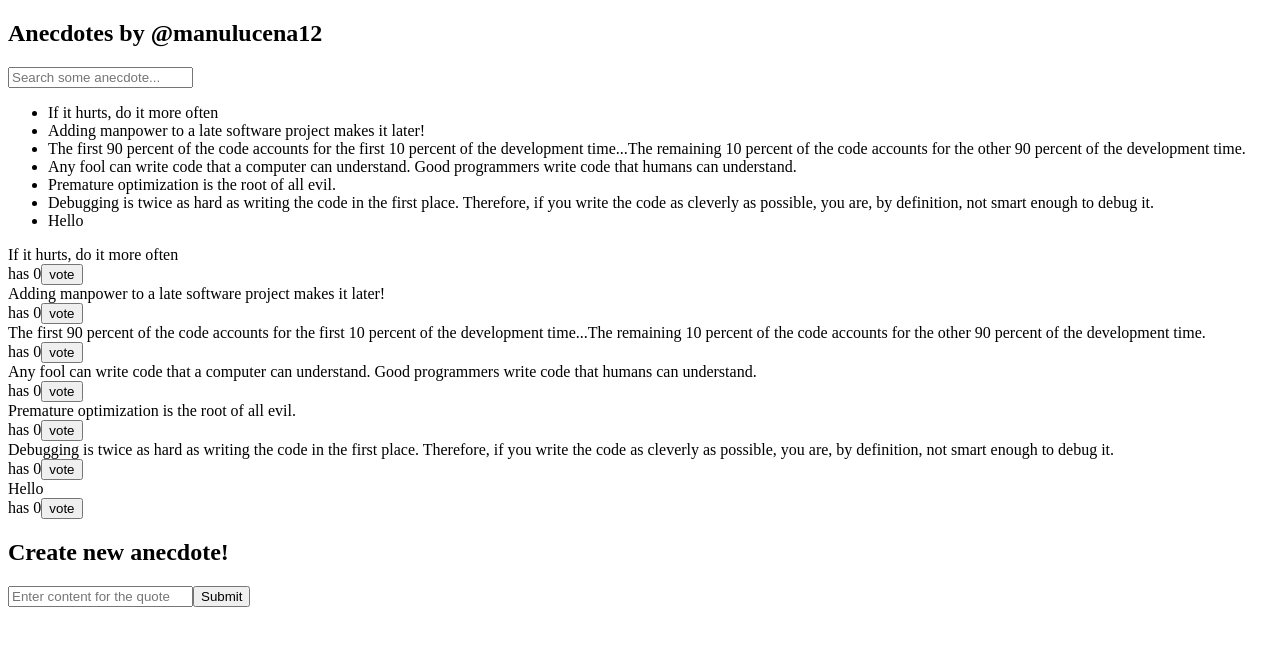
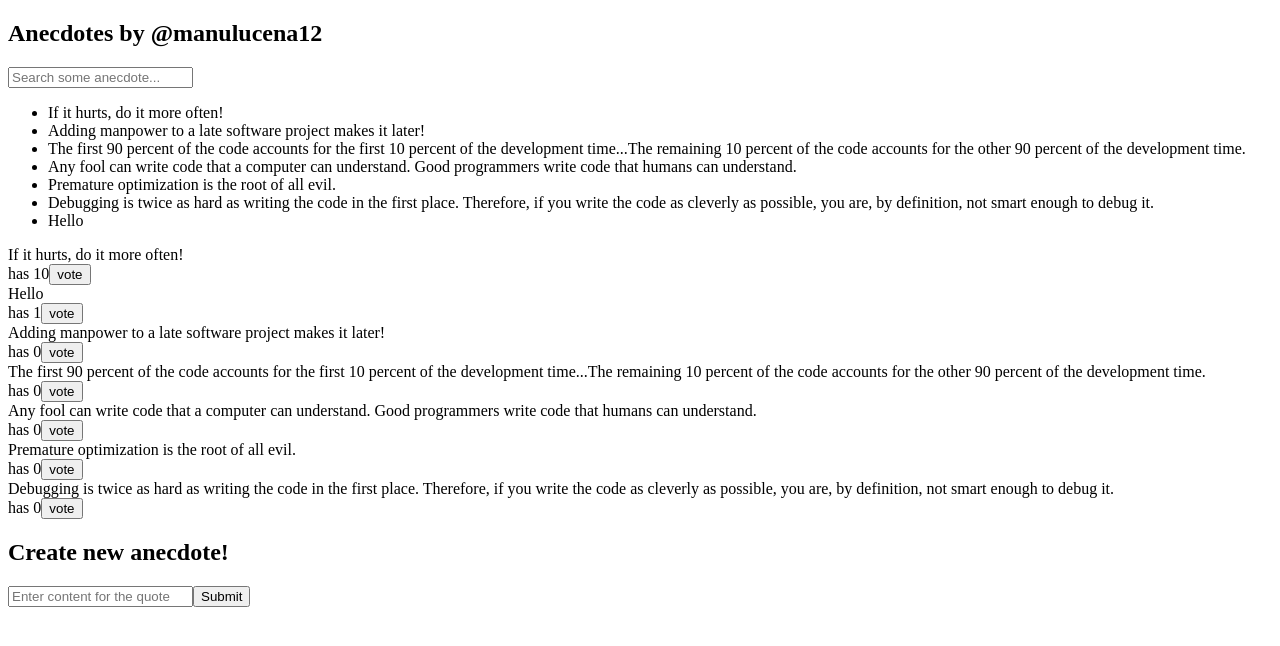
Before and after one commit to manulucena12/FullStackOpen, a React (Vite) app in the folder part6/Anecdotes/: page / in a window 1280 px wide. Shown: the top 646 px of the page. Built offline with nearby package versions, Linux system fonts and the light colour scheme; data requests are answered from the project's data file.

Commit message:
Exercise 6.18

```diff
--- a/part6/Anecdotes/db.json
+++ b/part6/Anecdotes/db.json
@@ -1,9 +1,9 @@
 {
   "anecdotes": [
     {
-      "content": "If it hurts, do it more often",
-      "id": "47145",
-      "votes": 0
+      "content": "If it hurts, do it more often!",
+      "votes": 10,
+      "id": "47145"
     },
     {
       "content": "Adding manpower to a late software project makes it later!",
@@ -31,9 +31,9 @@
       "votes": 0
     },
     {
-      "id": "bd6b",
       "content": "Hello",
-      "votes": 0
+      "votes": 1,
+      "id": "bd6b"
     }
   ]
 }
--- /dev/null
+++ b/part6/Anecdotes/src/actions/changeQuote.js
@@ -0,0 +1,9 @@
+import { voteQuote } from "../../store"
+import { putAnecdoteService } from "../services/voteQuote"
+
+export const putAnecdoteAction = (content,votes,id) => {
+    return async (dispatch) => {
+        const res = await putAnecdoteService(content,votes,id)
+        dispatch(voteQuote(res))
+    }
+}
--- a/part6/Anecdotes/src/components/anecdoteList.jsx
+++ b/part6/Anecdotes/src/components/anecdoteList.jsx
@@ -1,14 +1,13 @@
 import { useSelector, useDispatch } from 'react-redux'
-import {setNotification, voteQuote } from '../../store'
+import {setNotification} from '../../store'
+import { putAnecdoteAction } from '../actions/changeQuote'
 
 export const AnecdoteListComponent = () => {
 
   const anecdotes = useSelector(state => state.anecdotes)
   const dispatch = useDispatch()
 
-  const handleVote = (id) => {
-    dispatch(voteQuote(id))
-  }
+
 
   return (
     <>
@@ -22,7 +21,10 @@ export const AnecdoteListComponent = () => {
             </div>
             <div>
               has {anecdote.votes}
-              <button onClick={() => {handleVote({id: anecdote.id}); dispatch(setNotification({state: `You vote for ${anecdote.content} `})) }}>vote</button>
+              <button onClick={() => {
+                dispatch(putAnecdoteAction(anecdote.content, anecdote.votes, anecdote.id));
+                dispatch(setNotification({state: `You vote for ${anecdote.content} `})) }
+                }>vote</button>
             </div>
           </div>
         )}
--- /dev/null
+++ b/part6/Anecdotes/src/services/voteQuote.js
@@ -0,0 +1,10 @@
+import axios from "axios"
+export const putAnecdoteService = async (content,votes,id) => {
+    const updateNote = {
+        content,
+        votes: votes +1,
+        id
+    }
+    const res = await axios.put(`http://localhost:3002/anecdotes/${id}`, updateNote)
+    return res.data
+}
```
